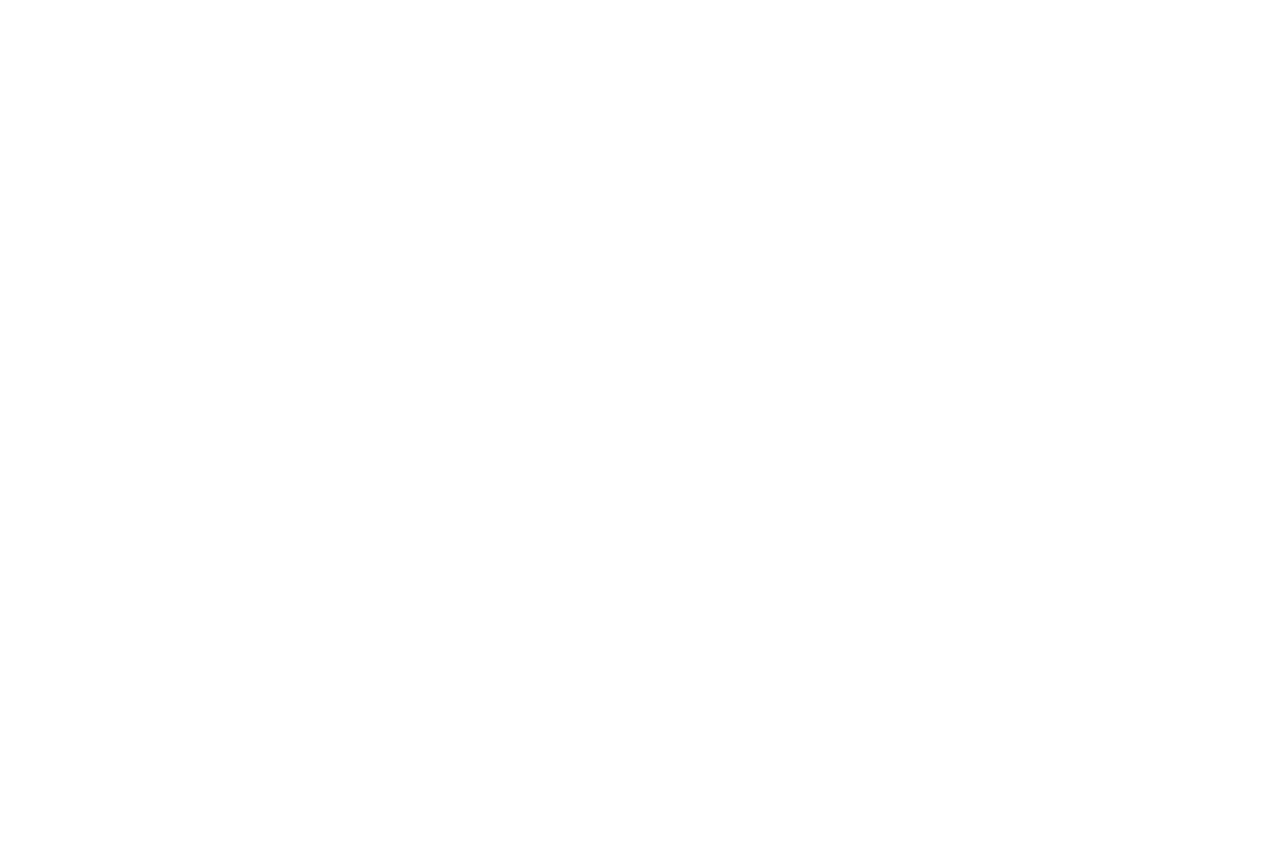
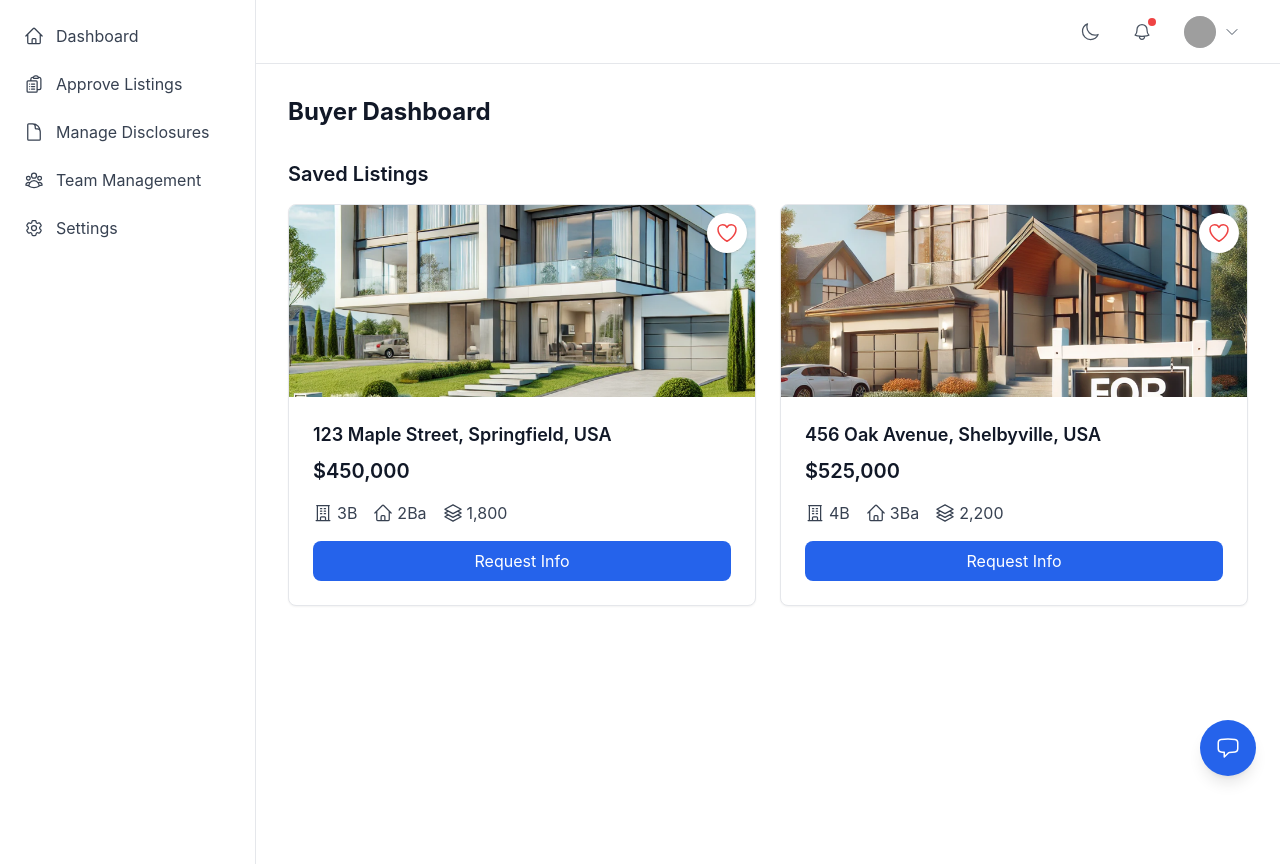
Before and after one commit to 7gb-RAM/homekey-frontend, a React (Create React App) app in the folder homekey-frontend/: page /saved in a window 1280 px wide. Before the commit this address had no page. Before the commit the page ends 800 px from the top, so only its background shows below. Built offline with nearby package versions, Linux system fonts and the light colour scheme; sample sign-in values are in the browser's storage; grey boxes are pictures that could not be loaded.

Commit message:
Updated file upload procedures

```diff
--- a/homekey-frontend/src/App.js
+++ b/homekey-frontend/src/App.js
@@ -15,6 +15,8 @@ import "react-toastify/dist/ReactToastify.css";
 import FshDashboard from "./pages/dashboards/FshDashboard";
 import FshSidebar from "./components/layout/FshSidebar";
 import Search from "./pages/listings/search";
+import Saved from "./pages/listings/saved";
+import BuyerWorkflow from "./pages/workflows/buyer_workflow";
 
 export function sleep(time) {
   return new Promise((resolve) => setTimeout(resolve, time));
@@ -78,9 +80,11 @@ function App() {
             />
             <Route path="/listings" element={<Listings />} />
             <Route path="/listings/create" element={<CreateListing />} />
+            <Route path="/saved" element={<Saved />} />
+            <Route path="/tasks" element={<BuyerWorkflow />} />
             <Route path="/settings" element={<Settings />} />
 
-            <Route path="/search" element={<Search>5</Search>} />
+            <Route path="/search" element={<Search />} />
           </Route>
         </Routes>
       </Router>
--- a/homekey-frontend/src/components/file_upload.js
+++ b/homekey-frontend/src/components/file_upload.js
@@ -1,27 +1,22 @@
-import { useState } from "react";
 import { PhotoIcon } from "@heroicons/react/20/solid";
 
-export function FileUpload() {
-  const [file, setFile] = useState(null);
-
-  // Handle the file input change (whether via button or drag-and-drop)
+export function FileUpload({ file, onFileUploaded }) {
   const handleFileChange = (e) => {
     const uploadedFile = e.target.files[0];
-    console.log(uploadedFile);
-    setFile(uploadedFile);
+    if (onFileUploaded) {
+      onFileUploaded(uploadedFile);
+    }
   };
 
-  // Handle the drop event
   const handleDrop = (e) => {
     e.preventDefault();
     e.stopPropagation();
-
-    // Get the file from the drop event
     const uploadedFile = e.dataTransfer.files[0];
-    setFile(uploadedFile);
+    if (onFileUploaded) {
+      onFileUploaded(uploadedFile);
+    }
   };
 
-  // Handle drag over to allow drop
   const handleDragOver = (e) => {
     e.preventDefault();
     e.stopPropagation();
@@ -36,21 +31,23 @@ export function FileUpload() {
         className="mt-2 flex justify-center bg-white rounded-lg border border-dashed border-gray-900/25 px-6 py-10"
         onDrop={handleDrop}
         onDragOver={handleDragOver}
-        onDragEnter={handleDragOver} // Optional for better UX
+        onDragEnter={handleDragOver}
       >
         <div className="text-center">
           <PhotoIcon aria-hidden="true" className="mx-auto size-12 text-gray-300" />
           <div className="mt-4 flex text-sm/6 text-gray-600">
             <label
               htmlFor="document"
-              className="relative cursor-pointer rounded-md bg-white font-semibold text-indigo-600 focus-within:outline-none focus-within:ring-2 focus-within:ring-indigo-600 focus-within:ring-offset-2 hover:text-indigo-500"
+              className="relative cursor-pointer rounded-md bg-white font-semibold text-indigo-600
+                         focus-within:outline-none focus-within:ring-2 focus-within:ring-indigo-600
+                         focus-within:ring-offset-2 hover:text-indigo-500"
             >
               <span>Upload a file</span>
               <input
                 id="document"
                 name="document"
                 type="file"
-                className="sr-only"
+                className="hidden"
                 onChange={handleFileChange}
               />
             </label>
@@ -60,7 +57,6 @@ export function FileUpload() {
         </div>
       </div>
 
-      {/* Optional: Display the uploaded file name */}
       {file && (
         <div className="mt-4 text-sm text-white">
           <p>Uploaded file: {file.name}</p>
--- /dev/null
+++ b/homekey-frontend/src/pages/listings/saved.js
@@ -0,0 +1,59 @@
+import React, { useEffect, useState } from 'react';
+import PropertyCardBuyer from '../../components/dashboard/PropertyCardBuyer';
+import property1Image from '../../assets/property1.png';
+import property2Image from '../../assets/property2.png';
+const Saved = () => {
+    const handleSaveProperty = (propertyId) => {
+        setProperties((prevProperties) =>
+            prevProperties.map((property) =>
+                property.id === propertyId ? { ...property, saved: !property.saved } : property
+            )
+        );
+    };
+    const [properties, setProperties] = useState([
+        {
+          id: 1,
+          coverImage: property1Image,
+          address: '123 Maple Street, Springfield, USA',
+          price: 450000,
+          bedrooms: 3,
+          bathrooms: 2,
+          squareFootage: 1800,
+          saved: true,
+        },
+        {
+          id: 2,
+          coverImage: property2Image,
+          address: '456 Oak Avenue, Shelbyville, USA',
+          price: 525000,
+          bedrooms: 4,
+          bathrooms: 3,
+          squareFootage: 2200,
+          saved: true,
+        },
+    ]);
+    return (
+        <div className="min-h-screen flex">
+          <div className="flex-1 p-8 bg-white dark:bg-gray-900 min-h-screen">
+            <div className="flex justify-between items-center mb-8">
+              <h1 className="text-2xl font-bold text-gray-900 dark:text-white">Buyer Dashboard</h1>
+            </div>
+
+            <h2 className="text-xl font-semibold mb-4 text-gray-900 dark:text-white">
+              Saved Listings
+            </h2>
+            <div className="grid grid-cols-1 lg:grid-cols-2 gap-6 mb-8">
+                {properties.map((property) => (
+                    <PropertyCardBuyer
+                    key={property.id}
+                    {...property}
+                    onSave={() => handleSaveProperty(property.id)}
+                    />
+                ))}
+            </div>
+          </div>
+        </div>
+    );
+}
+
+export default Saved;
--- a/homekey-frontend/src/pages/workflows/buyer_workflow.js
+++ b/homekey-frontend/src/pages/workflows/buyer_workflow.js
@@ -8,10 +8,7 @@ const initialStepsState = [
     id: 1,
     name: "Initial Setup and Buying Preparation",
     options: [
-      { value: "1-1",
-        label: "Prepare and submit your offer",
-        checked: false
-      },
+      { value: "1-1", label: "Prepare and submit your offer", checked: false },
       {
         value: "1-2",
         label: "Finalize on purchase contract and terms with seller",
@@ -28,54 +25,44 @@ const initialStepsState = [
     id: 2,
     name: "File submissions",
     options: [
-      { value: "2-1",
-        label: "Submit purchase contract to FSH",
-        checked: false
+      { value: "2-1", label: "Submit purchase contract to FSH", checked: false },
+      {
+        value: "2-2",
+        label: "Submit deposit via wire to First American Title Company",
+        checked: false,
       },
-      { value: "2-2",
-        label: "Submit deposit via wire to First American Title Company",
-        checked: false
-      }
     ],
   },
   {
     id: 3,
     name: "Finalizing and Closing",
     options: [
-      { value: "3-1",
+      {
+        value: "3-1",
         label: "Receive shared fee sample appraisal report from FSH",
-        checked: false
+        checked: false,
       },
-      { value: "3-2",
+      {
+        value: "3-2",
         label: "Receive disclosure documents from FSH",
-        checked: false
+        checked: false,
       },
-      { value: "3-3",
-        label: "Receive completed documents from Docusign upon completion from all parties",
-        checked: false
+      {
+        value: "3-3",
+        label:
+          "Receive completed documents from Docusign upon completion from all parties",
+        checked: false,
       },
-      { value: "3-4",
-        label: "Sign title closing documents",
-        checked: false
-      }
+      { value: "3-4", label: "Sign title closing documents", checked: false },
     ],
   },
   {
     id: 4,
     name: "Move In and Logistics",
     options: [
-      { value: "4-1",
-        label: "Request a final walk through",
-        checked: false
-      },
-      { value: "4-2",
-        label: "Transfer and set up utilities",
-        checked: false
-      },
-      { value: "4-3",
-        label: "Receive keys from buyer",
-        checked: false
-      }
+      { value: "4-1", label: "Request a final walk through", checked: false },
+      { value: "4-2", label: "Transfer and set up utilities", checked: false },
+      { value: "4-3", label: "Receive keys from buyer", checked: false },
     ],
   },
 ];
@@ -85,6 +72,7 @@ export default function BuyerWorkflow({ initialStep = 1, initialOption = 0 }) {
   const [currentStep, setCurrentStep] = useState(initialStep);
   const [currentOption, setCurrentOption] = useState(initialOption);
   const [steps, setSteps] = useState(initialStepsState);
+  const [file, setFile] = useState(null);
 
   const isDisclosureDisabled = (disclosureStepId) => {
     return disclosureStepId >= currentStep;
@@ -119,6 +107,36 @@ export default function BuyerWorkflow({ initialStep = 1, initialOption = 0 }) {
     );
   };
 
+  const handleFileUpload = (uploadedFile) => {
+    setFile(uploadedFile);
+  };
+
+  const handleNext = () => {
+    if (!file) {
+      alert("Please upload a file before continuing.");
+      return;
+    }
+    updateOptionCheckedStatus(currentStep, currentOption, true);
+    if (currentOption < step.options.length - 1) {
+      setCurrentOption(currentOption + 1);
+      setFile(null); // Reset file for next step
+    } else {
+      alert("All steps in this section are completed.");
+    }
+  };
+
+  const handlePrev = () => {
+    if (currentOption > 0) {
+      const prevOption = currentOption - 1;
+      // Uncheck the previously completed option
+      updateOptionCheckedStatus(currentStep, prevOption, false);
+      setCurrentOption(prevOption);
+      setFile(null);
+    } else {
+      alert("This is the first step.");
+    }
+  };
+
   return (
     <Steps
       title={"Buyer Workflow"}
@@ -134,26 +152,12 @@ export default function BuyerWorkflow({ initialStep = 1, initialOption = 0 }) {
           title={step.options[currentOption].label}
           progress={((currentOption + 1) / step.options.length) * 100}
           nextTitle={currentOption < step.options.length - 1 ? "Next" : "Save"}
-          onClickNext={() => {
-            updateOptionCheckedStatus(currentStep, currentOption, true);
-            if (currentOption < step.options.length - 1) {
-              setCurrentOption(currentOption + 1);
-            } else {
-              alert("All steps in this section are completed.");
-            }
-          }}
-          onClickPrev={() => {
-            if (currentOption > 0) {
-              updateOptionCheckedStatus(currentStep, currentOption - 1, false);
-              setCurrentOption(currentOption - 1);
-            } else {
-              alert("This is the first step.");
-            }
-          }}
+          onClickNext={handleNext}
+          onClickPrev={handlePrev}
           isPrevDisabled={isPrevDisabled()}
           isNextDisabled={isNextDisabled()}
         />
-        <FileUpload />
+        <FileUpload file={file} onFileUploaded={handleFileUpload} />
       </div>
     </Steps>
   );
```
